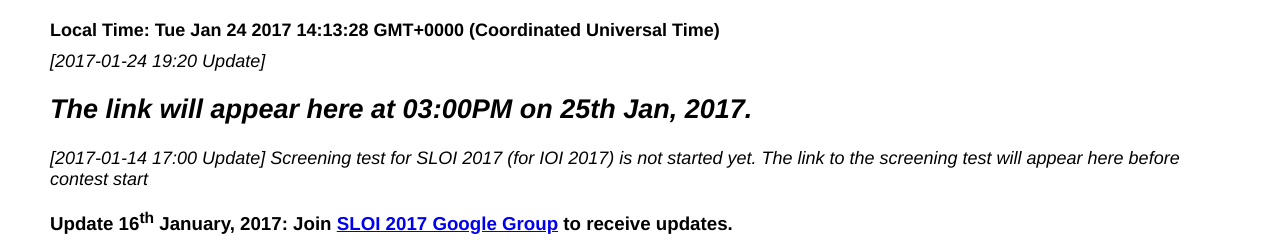
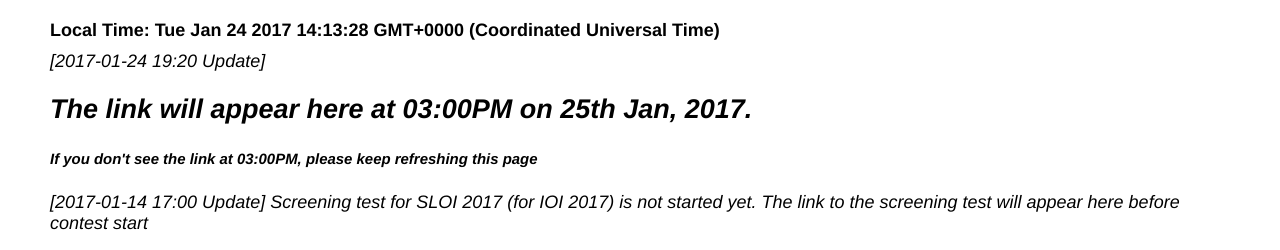
Before and after one commit to IOILK/slio.github.io, a plain HTML site: page index.html in a window 1280 px wide. Shown: the top 250 px of the page. Drawn offline with Linux system fonts and the light colour scheme.

Commit message:
asking to keep refreshing

```diff
--- a/index.html
+++ b/index.html
@@ -20,6 +20,10 @@
   <div style="font-size: large; font-style: italic; margin: 10px 0;">
    [2017-01-24 19:20 Update]
    <h2>The link will appear here at 03:00PM on 25th Jan, 2017.</h2>
+   <h5>
+    If you don't see the link at 03:00PM, please keep refreshing this page
+   </h5>
+
  </div>
 
  <div style="font-size: large; font-style: italic; margin: 10px 0;">
```
